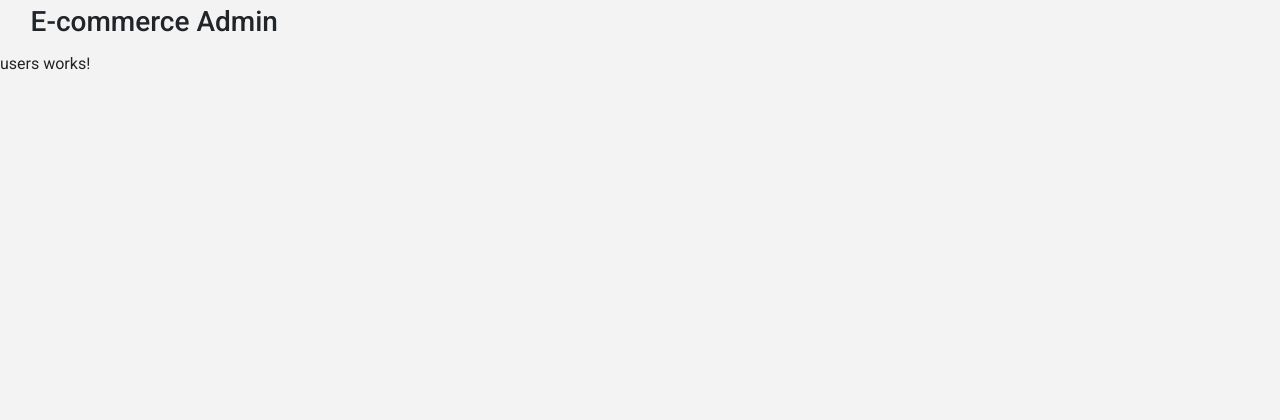
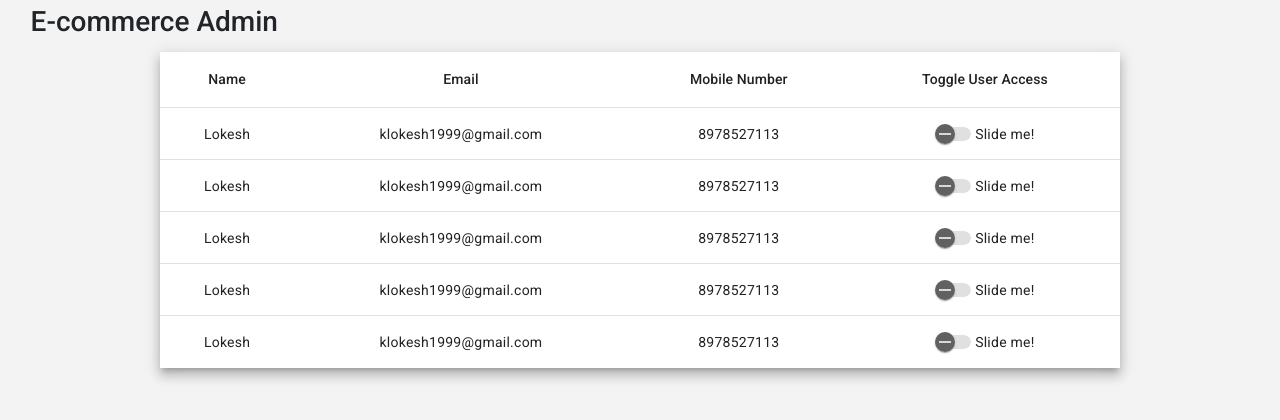
Before and after one commit to knvsriram/project, an Angular app in the folder Ecommerce_Admin/: page /users in a window 1280 px wide. Shown: the top 420 px of the page. Built offline with nearby package versions, Linux system fonts and the light colour scheme; sample sign-in values are in the browser's storage.

Commit message:
Users component done

```diff
--- a/Ecommerce_Admin/src/app/users/users.component.css
+++ b/Ecommerce_Admin/src/app/users/users.component.css
@@ -0,0 +1,22 @@
+table {
+    width: 100%;
+}
+
+th,
+tr,
+td {
+    text-align: center;
+}
+
+/* tr:nth-child(odd) {
+    background-color: whitesmoke;
+}
+
+tr:nth-child(even) {
+    background-color: grey;
+} */
+
+.queries-table {
+    margin: 0 auto;
+    width: 75%;
+}
--- a/Ecommerce_Admin/src/app/users/users.component.html
+++ b/Ecommerce_Admin/src/app/users/users.component.html
@@ -1 +1,29 @@
-<p>users works!</p>
+<div class="queries-table">
+    <table mat-table [dataSource]="data" class="mat-elevation-z8">
+
+        <ng-container matColumnDef="name">
+            <th mat-header-cell *matHeaderCellDef> Name </th>
+            <td mat-cell *matCellDef="let element"> {{element.name}} </td>
+        </ng-container>
+
+        <ng-container matColumnDef="email">
+            <th mat-header-cell *matHeaderCellDef> Email </th>
+            <td mat-cell *matCellDef="let element"> {{element.email}} </td>
+        </ng-container>
+
+        <ng-container matColumnDef="mobileNumber">
+            <th mat-header-cell *matHeaderCellDef> Mobile Number </th>
+            <td mat-cell *matCellDef="let element"> {{element.mobileNumber}} </td>
+        </ng-container>
+
+        <ng-container matColumnDef="isUserConfirmed">
+            <th mat-header-cell *matHeaderCellDef> Toggle User Access </th>
+            <td mat-cell *matCellDef="let element"> <mat-slide-toggle (change)="change()">Slide
+                    me!</mat-slide-toggle> </td>
+        </ng-container>
+
+        <tr mat-header-row *matHeaderRowDef="displayedColumns"></tr>
+        <tr mat-row *matRowDef="let row; columns: displayedColumns;"></tr>
+    </table>
+
+</div>
--- a/Ecommerce_Admin/src/app/users/users.component.ts
+++ b/Ecommerce_Admin/src/app/users/users.component.ts
@@ -1,13 +1,34 @@
 import { Component } from '@angular/core';
 import { CommonModule } from '@angular/common';
+import { MatTableModule } from '@angular/material/table';
+import { MatSlideToggleModule } from '@angular/material/slide-toggle';
+
+export interface User {
+  name: string;
+  email: string;
+  mobileNumber: number;
+  isUserConfirmed: boolean
+}
 
 @Component({
   selector: 'app-users',
   standalone: true,
-  imports: [CommonModule],
+  imports: [CommonModule, MatTableModule, MatSlideToggleModule],
   templateUrl: './users.component.html',
   styleUrl: './users.component.css'
 })
 export class UsersComponent {
 
+  data: User[] = [
+    { name: 'Lokesh', email: 'klokesh1999@gmail.com', mobileNumber: 8978527113, isUserConfirmed: true },
+    { name: 'Lokesh', email: 'klokesh1999@gmail.com', mobileNumber: 8978527113, isUserConfirmed: true },
+    { name: 'Lokesh', email: 'klokesh1999@gmail.com', mobileNumber: 8978527113, isUserConfirmed: true },
+    { name: 'Lokesh', email: 'klokesh1999@gmail.com', mobileNumber: 8978527113, isUserConfirmed: true },
+    { name: 'Lokesh', email: 'klokesh1999@gmail.com', mobileNumber: 8978527113, isUserConfirmed: true },
+  ]
+  displayedColumns: string[] = Object.keys(this.data[0]);
+
+  change() {
+    console.log("Changed")
+  }
 }
```
